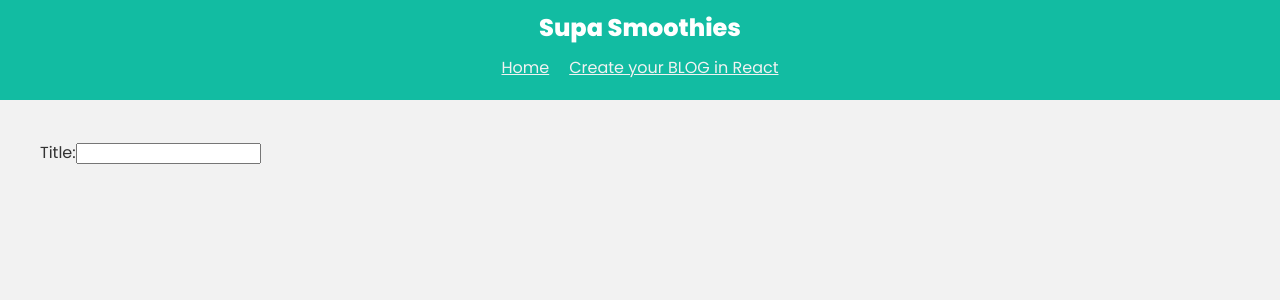
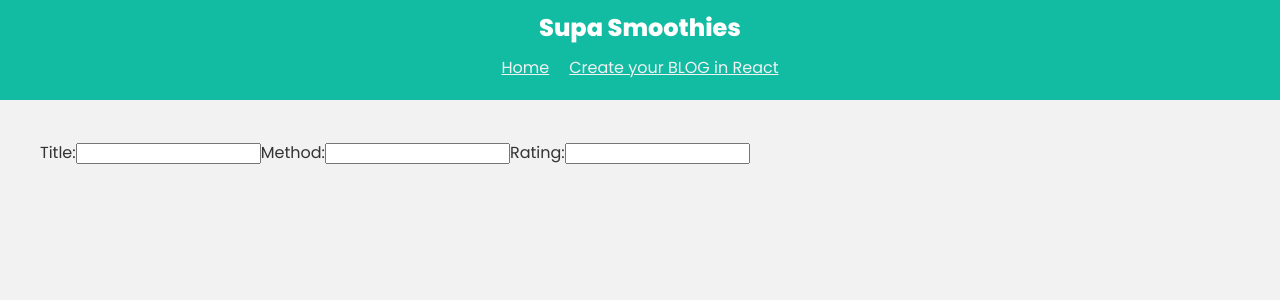
Before and after one commit to nathansolfan/Supabase, a React (Create React App) app: page /create in a window 1280 px wide. Shown: the top 300 px of the page. Built offline with nearby package versions, Linux system fonts and the light colour scheme; no server answers.

Commit message:
The other 2 forms: Method and Rating

```diff
--- a/src/pages/Create.js
+++ b/src/pages/Create.js
@@ -12,9 +12,25 @@ const Create = () => {
         <label>Title:</label>
         <input
           type="text"
-          id="method"
+          id="title"
           value={title}
           onChange={(e) => setTitle(e.target.value)}
+        />
+
+        <label>Method:</label>
+        <input
+          type="text"
+          id="method"
+          value={method}
+          onChange={(e) => setMethod(e.target.value)}
+        />
+
+        <label>Rating:</label>
+        <input
+          type="text"
+          id="rating"
+          value={rating}
+          onChange={(e) => setRating(e.target.value)}
         />
       </form>
     </div>
```
